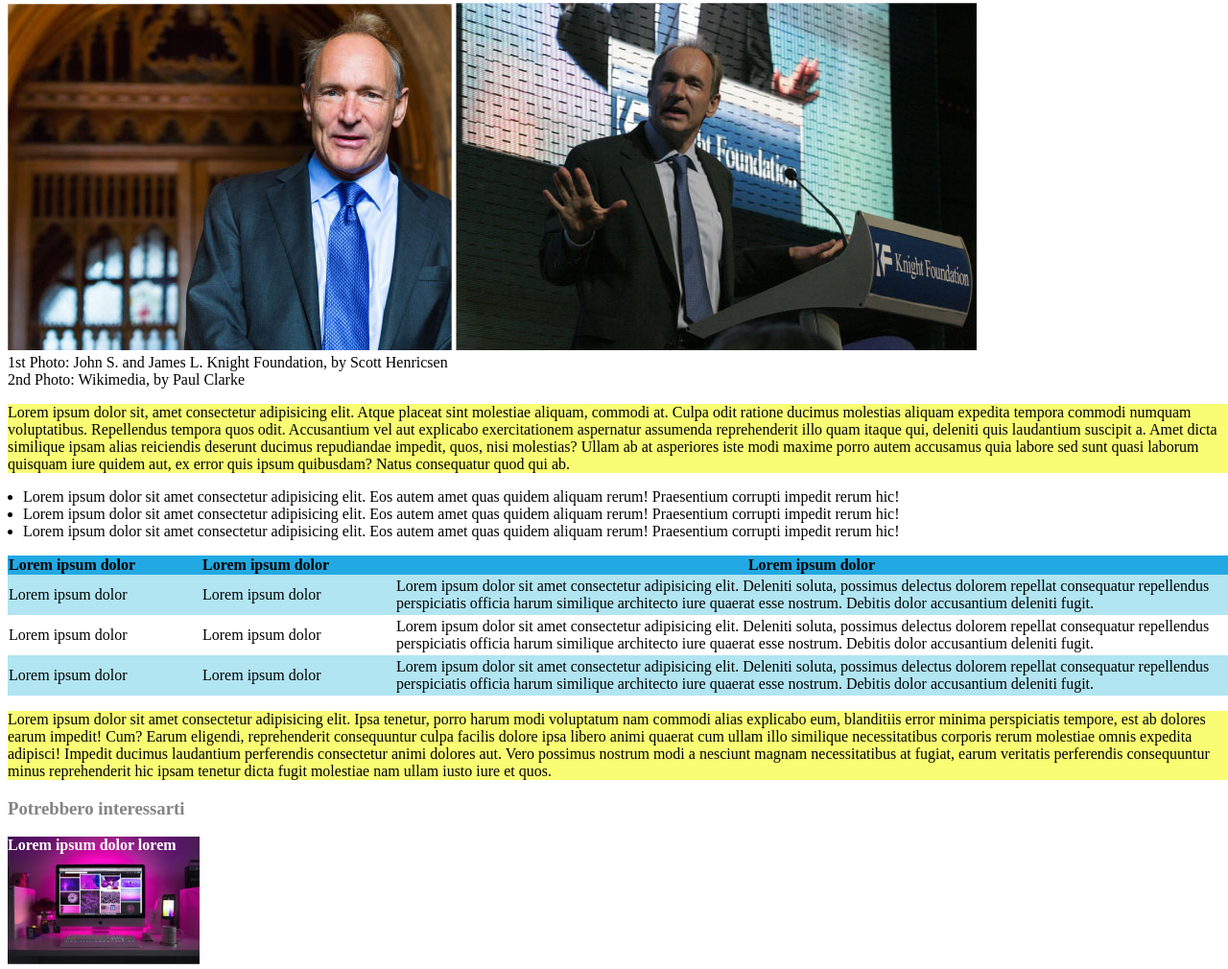
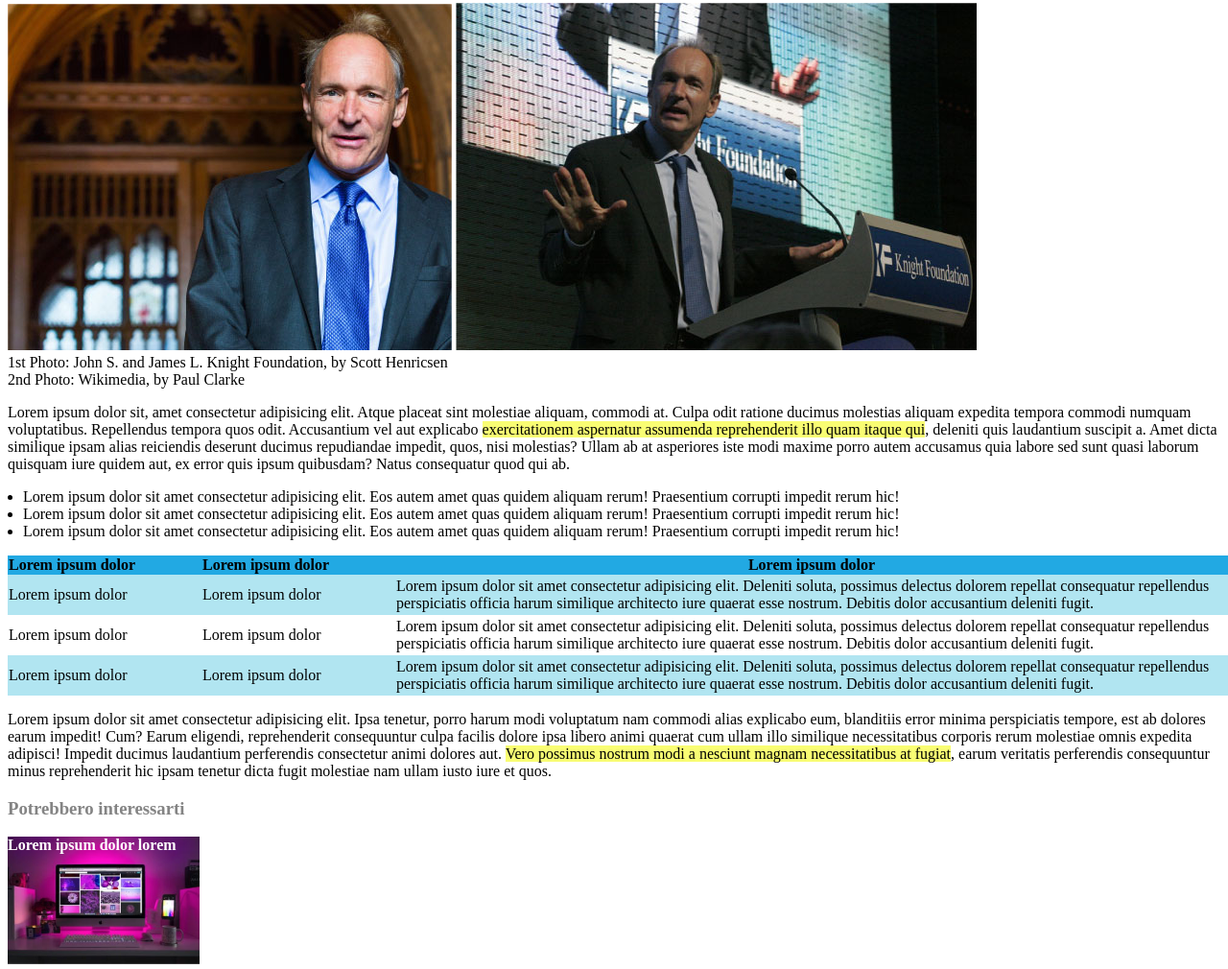
Before and after one commit to GemelliAngelo/html-css-booleaner, a plain HTML site: page index.html in a window 1280 px wide. Shown: the part 221-1231 px from the top of the page at 96% size. Drawn offline with Linux system fonts and the light colour scheme.

Commit message:
fixed highlight

```diff
--- a/css/style.css
+++ b/css/style.css
@@ -37,7 +37,6 @@ h2 {
 
 .main-paragraph {
     margin-left: 8px;
-    background-color: #f9fd73;
 }
 
 .ul {
@@ -72,7 +71,7 @@ td {
     background-color: #b1e5f1;
 }
 
-.secondary-paragraph {
+.highlight {
     background-color: #f9fd73;
 }
 
--- a/index.html
+++ b/index.html
@@ -38,7 +38,7 @@
                 </figure>
 
                 <p class="main-paragraph">Lorem ipsum dolor sit, amet consectetur adipisicing elit. Atque placeat sint molestiae aliquam, commodi at. Culpa odit ratione ducimus molestias aliquam expedita tempora commodi numquam voluptatibus. Repellendus tempora quos odit.
-                Accusantium vel aut explicabo exercitationem aspernatur assumenda reprehenderit illo quam itaque qui, deleniti quis laudantium suscipit a. Amet dicta similique ipsam alias reiciendis deserunt ducimus repudiandae impedit, quos, nisi molestias?
+                Accusantium vel aut explicabo <span class="highlight">exercitationem aspernatur assumenda reprehenderit illo quam itaque qui</span>, deleniti quis laudantium suscipit a. Amet dicta similique ipsam alias reiciendis deserunt ducimus repudiandae impedit, quos, nisi molestias?
                 Ullam ab at asperiores iste modi maxime porro autem accusamus quia labore sed sunt quasi laborum quisquam iure quidem aut, ex error quis ipsum quibusdam? Natus consequatur quod qui ab.
                 </p>
 
@@ -80,7 +80,7 @@
                     <p class="secondary-paragraph">
                         Lorem ipsum dolor sit amet consectetur adipisicing elit. Ipsa tenetur, porro harum modi voluptatum nam commodi alias explicabo eum, blanditiis error minima perspiciatis tempore, est ab dolores earum impedit! Cum?
                         Earum eligendi, reprehenderit consequuntur culpa facilis dolore ipsa libero animi quaerat cum ullam illo similique necessitatibus corporis rerum molestiae omnis expedita adipisci! Impedit ducimus laudantium perferendis consectetur animi dolores aut.
-                        Vero possimus nostrum modi a nesciunt magnam necessitatibus at fugiat, earum veritatis perferendis consequuntur minus reprehenderit hic ipsam tenetur dicta fugit molestiae nam ullam iusto iure et quos.
+                        <span class="highlight">Vero possimus nostrum modi a nesciunt magnam necessitatibus at fugiat</span>, earum veritatis perferendis consequuntur minus reprehenderit hic ipsam tenetur dicta fugit molestiae nam ullam iusto iure et quos.
                     </p>
                 </section>
         </main>
```
